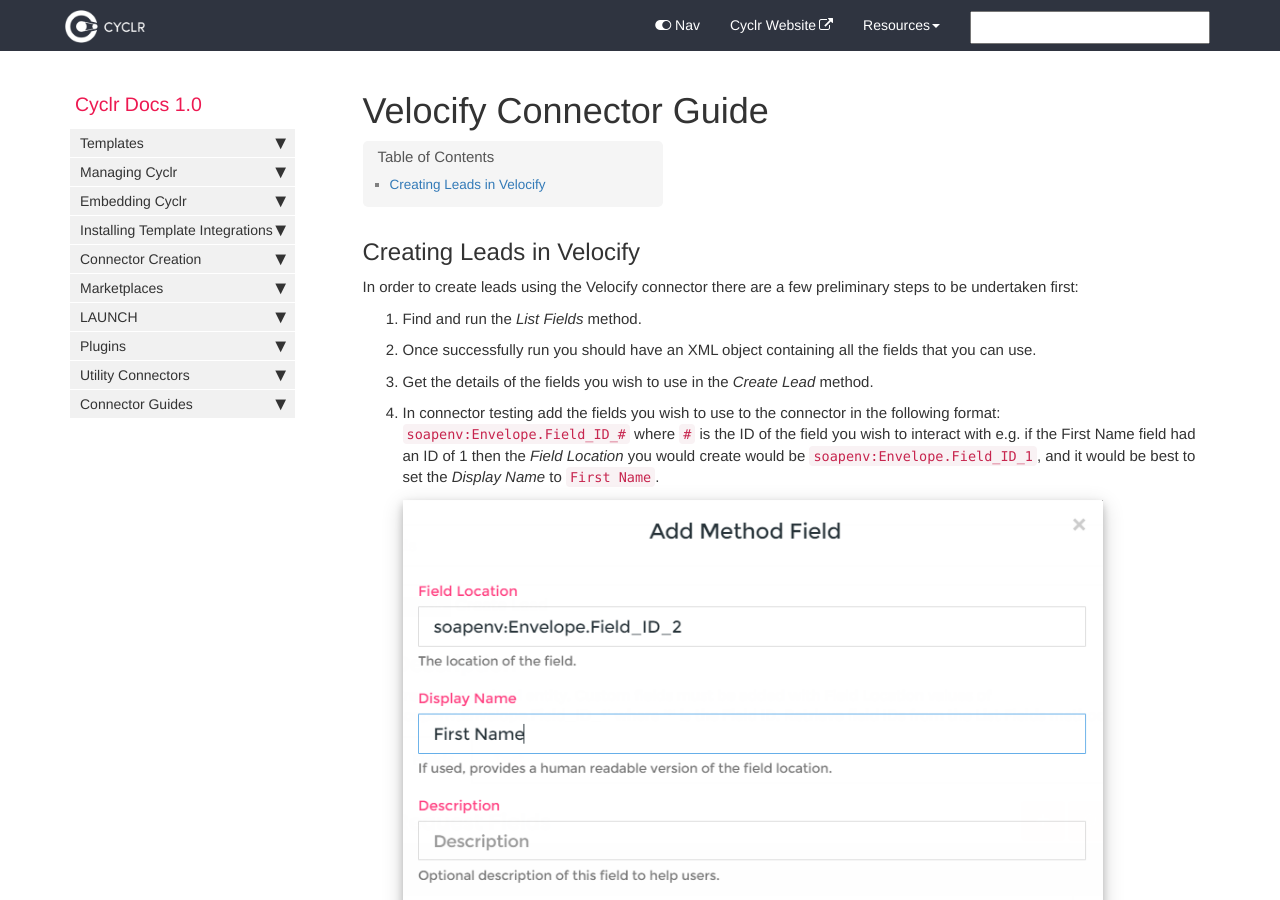
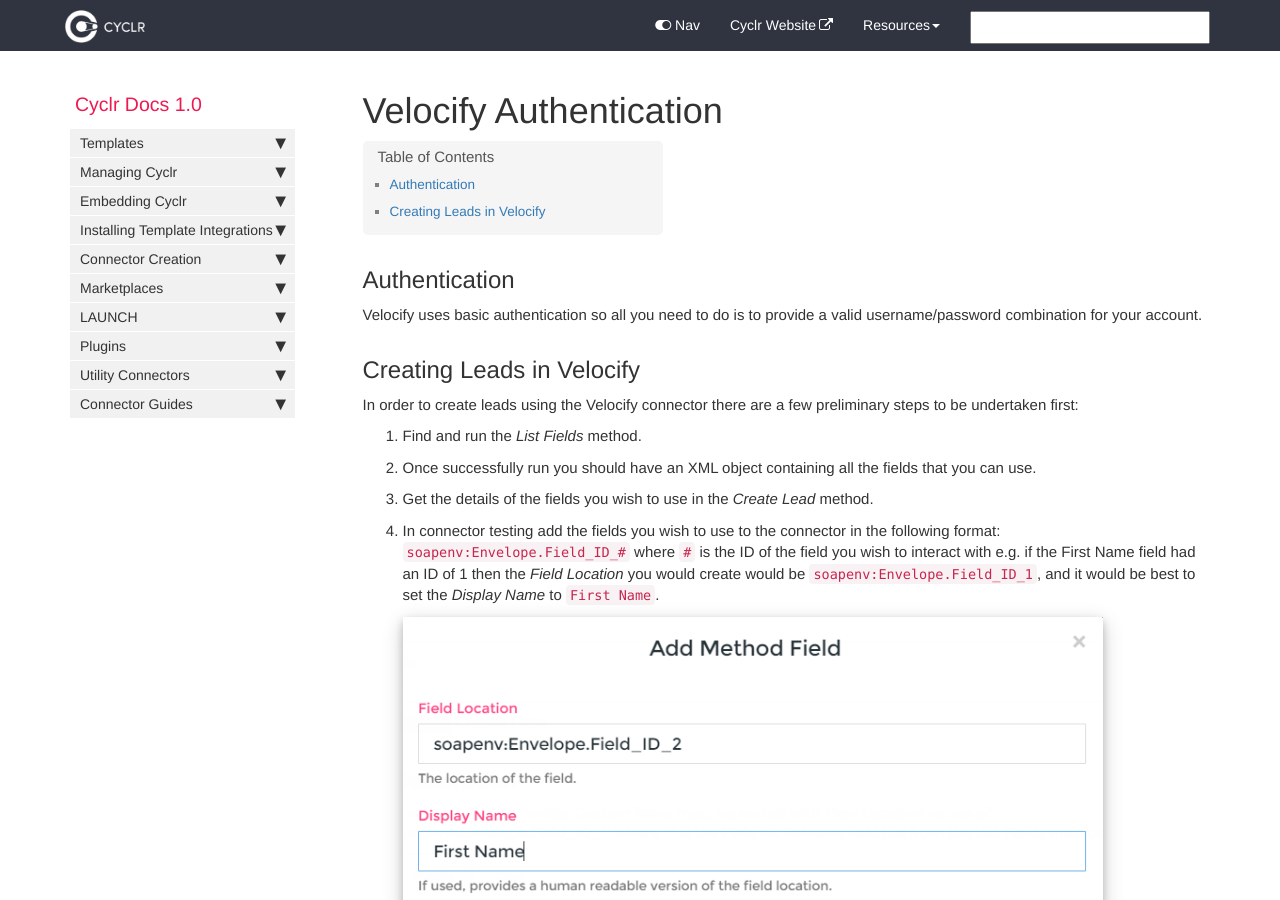
Before and after one commit to sneakysneak/docs, a Jekyll site: the page built from pages/connector-authentication/Velocify.md, in a window 1280 px wide and 900 px high. Built offline with Jekyll 4.4.1, drawn with Linux system fonts in a browser that asks for light colours; nearby versions of some CDN libraries; comment, search, counter and statistics services are not loaded.

Commit message:
Update Velocify.md

```diff
--- a/pages/connector-authentication/Velocify.md
+++ b/pages/connector-authentication/Velocify.md
@@ -1,12 +1,16 @@
 ---
-title: Velocify Connector Guide
+title: Velocify Authentication
 sidebar: cyclr_sidebar
-permalink: velocify-connector
+permalink: authenticate-velocify
 tags: [connector]
+
 ---
 
-Creating Leads in Velocify
----------------
+## Authentication ##
+
+Velocify uses basic authentication so all you need to do is to provide a valid username/password combination for your account.
+
+## Creating Leads in Velocify
 
 In order to create leads using the Velocify connector there are a few preliminary steps to be undertaken first:
 
```
